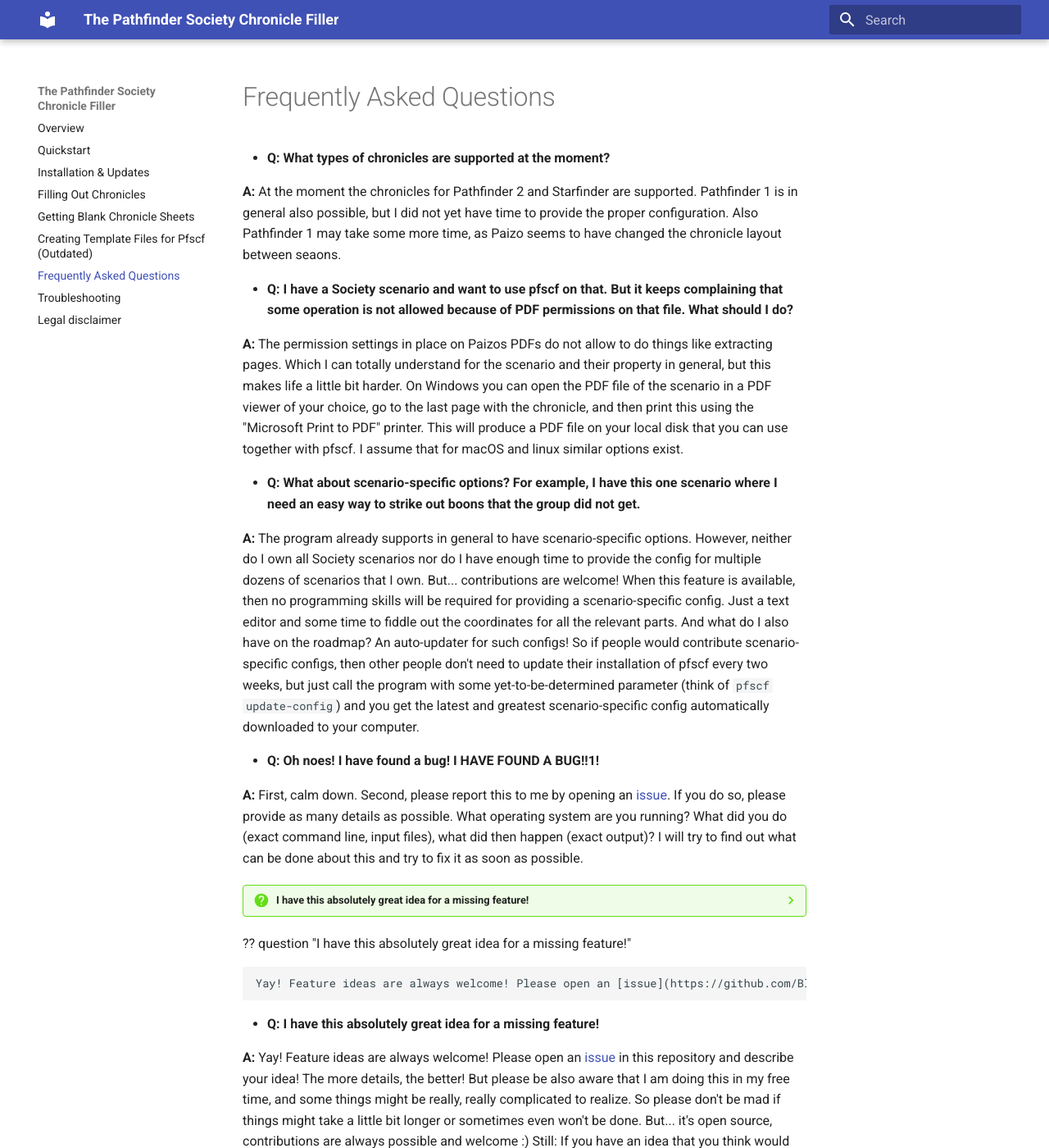
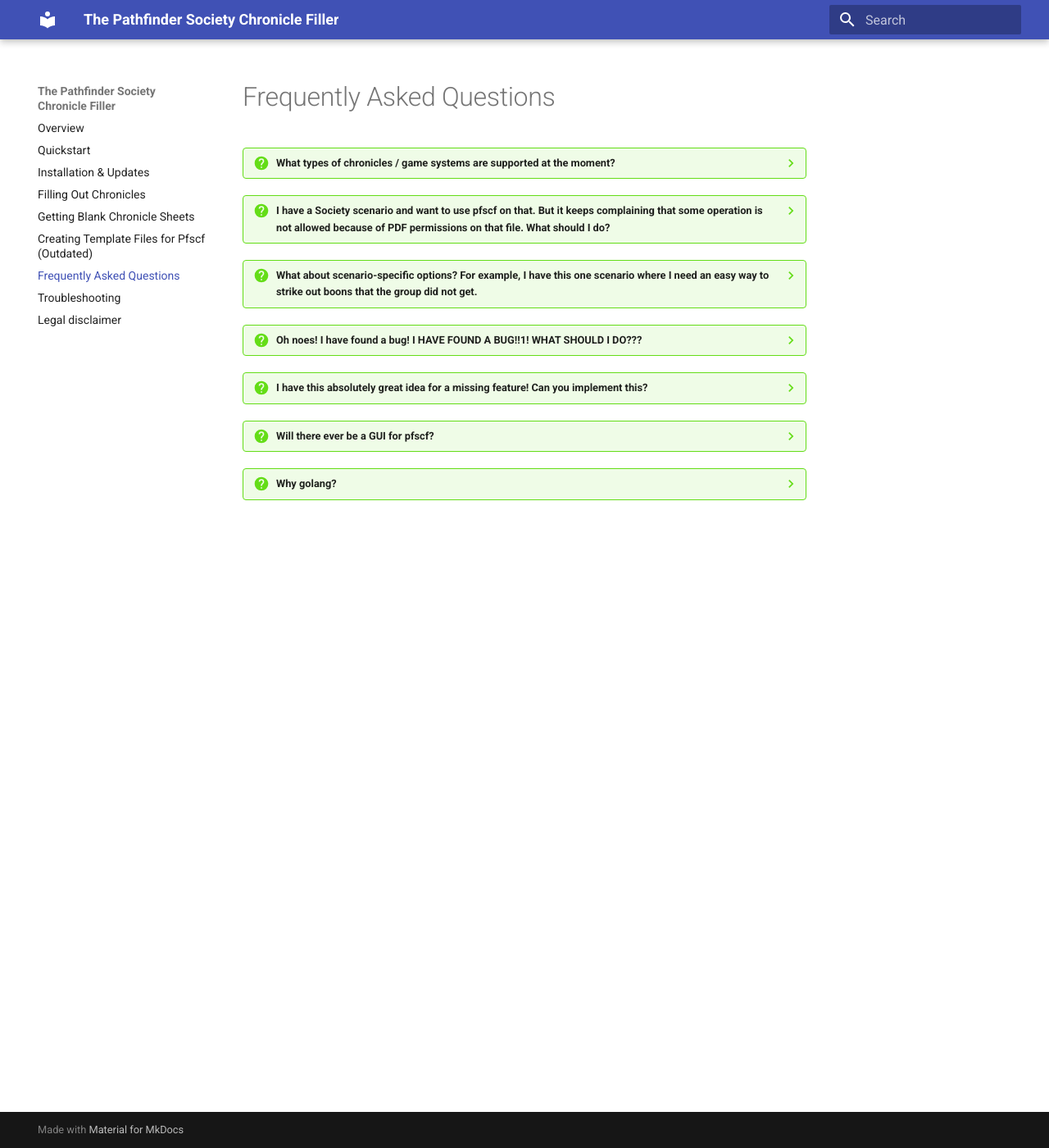
Before and after one commit to Blesmol/pfscf, an MkDocs documentation site: the page built from docs/faq.md, in a window 1280 px wide and 1400 px high. Shown: the whole window at 82% size. Built offline with MkDocs 1.6.1 and Material for MkDocs 9.7.7, drawn with Linux system fonts in a browser that asks for light colours; some of the changed text lies outside the part shown.

Commit message:
doc: reformat FAQ

```diff
--- a/docs/faq.md
+++ b/docs/faq.md
@@ -1,37 +1,57 @@
 # Frequently Asked Questions
 
-* **Q: What types of chronicles are supported at the moment?**
+??? question "What types of chronicles / game systems are supported at the moment?"
 
-  **A:** At the moment the chronicles for Pathfinder 2 and Starfinder are supported. Pathfinder 1 is in general also possible, but I did not yet have time to provide the proper configuration. Also Pathfinder 1 may take some more time, as Paizo seems to have changed the chronicle layout between seaons.
+	At the moment the chronicles for Pathfinder 2 and Starfinder are supported.
+	Pathfinder 1 is in general also possible, but I did not yet have time to provide the proper configuration.
+	Also Pathfinder 1 may take some more time, as Paizo seems to have changed the chronicle layout between seaons.
 
-* **Q: I have a Society scenario and want to use pfscf on that. But it keeps complaining that some operation is not allowed because of PDF permissions on that file. What should I do?**
+??? question "I have a Society scenario and want to use pfscf on that. But it keeps complaining that some operation is not allowed because of PDF permissions on that file. What should I do?"
 
-  **A:** The permission settings in place on Paizos PDFs do not allow to do things like extracting pages. Which I can totally understand for the scenario and their property in general, but this makes life a little bit harder. On Windows you can open the PDF file of the scenario in a PDF viewer of your choice, go to the last page with the chronicle, and then print this using the "Microsoft Print to PDF" printer. This will produce a PDF file on your local disk that you can use together with pfscf. I assume that for macOS and linux similar options exist.
+	The permission settings in place on Paizos PDFs do not allow to do things like extracting pages.
+	Which I can totally understand for the scenario and their property in general, but this makes life a little bit harder.
+	Have a look at the chapter about [getting blank chronicle sheets](extraction.md) for instructions on how to extract a chronicle sheet from your scenario PDF file.
 
-* **Q: What about scenario-specific options? For example, I have this one scenario where I need an easy way to strike out boons that the group did not get.**
+??? question "What about scenario-specific options? For example, I have this one scenario where I need an easy way to strike out boons that the group did not get."
 
-  **A:** The program already supports in general to have scenario-specific options. However, neither do I own all Society scenarios nor do I have enough time to provide the config for multiple dozens of scenarios that I own. But... contributions are welcome! When this feature is available, then no programming skills will be required for providing a scenario-specific config. Just a text editor and some time to fiddle out the coordinates for all the relevant parts. And what do I also have on the roadmap? An auto-updater for such configs! So if people would contribute scenario-specific configs, then other people don't need to update their installation of pfscf every two weeks, but just call the program with some yet-to-be-determined parameter (think of `pfscf update-config`) and you get the latest and greatest scenario-specific config automatically downloaded to your computer.
+	The program already supports in general to have scenario-specific options, and there are already templates for some scenarios.
+	However, neither do I own all Society scenarios nor do I have enough time to provide the config for multiple dozens of scenarios that I own.
+	But... contributions are welcome!
+	No programming skills are required for providing a scenario-specific config.
+	Just a text editor and some time to fiddle out the coordinates for all the relevant parts.
+	And what do I also have on the roadmap?
+	An auto-updater for such configs!
+	So if people would contribute scenario-specific configs, then other people don't need to update their installation of pfscf every two weeks, but just call the program with some yet-to-be-determined parameter (think of `pfscf update-config`) and you get the latest and greatest scenario-specific config automatically downloaded to your computer.
 
-* **Q: Oh noes! I have found a bug! I HAVE FOUND A BUG!!1!**
+??? question "Oh noes! I have found a bug! I HAVE FOUND A BUG!!1! WHAT SHOULD I DO???"
 
-  **A:** First, calm down. Second, please report this to me by opening an [issue](https://github.com/Blesmol/pfscf/issues). If you do so, please provide as many details as possible. What operating system are you running? What did you do (exact command line, input files), what did then happen (exact output)? I will try to find out what can be done about this and try to fix it as soon as possible.
+	First, calm down.
+	Second, please report this to me by opening an [issue](https://github.com/Blesmol/pfscf/issues).
+	If you do so, please provide as many details as possible.
+	What operating system are you running?
+	What did you do (exact command line, input files), what did then happen (exact output)?
+	I will try to find out what can be done about this and try to fix it as soon as possible.
 
-??? question "I have this absolutely great idea for a missing feature!"
-	Yay! Feature ideas are always welcome! Please open an [issue](https://github.com/Blesmol/pfscf/issues) in this repository and describe your idea! The more details, the better! But please be also aware that I am doing this in my free time, and some things might be really, really complicated to realize. So please don't be mad if things might take a little bit longer or sometimes even won't be done. But... it's open source, contributions are always possible and welcome :) Still: If you have an idea that you think would improve this project, please create an issue here. You'll never know unless you tried!
+??? question "I have this absolutely great idea for a missing feature! Can you implement this?"
 
-?? question "I have this absolutely great idea for a missing feature!"
-
-	Yay! Feature ideas are always welcome! Please open an [issue](https://github.com/Blesmol/pfscf/issues) in this repository and describe your idea! The more details, the better! But please be also aware that I am doing this in my free time, and some things might be really, really complicated to realize. So please don't be mad if things might take a little bit longer or sometimes even won't be done. But... it's open source, contributions are always possible and welcome :) Still: If you have an idea that you think would improve this project, please create an issue here. You'll never know unless you tried!
+	Yay! Feature ideas are always welcome!
+	Please open an [issue](https://github.com/Blesmol/pfscf/issues) in this repository and describe your idea!
+	The more details, the better!
+	But please be also aware that I am doing this in my free time, and some things might be really, really complicated to realize.
+	So please don't be mad if things might take a little bit longer or sometimes even won't be done.
+	But... it's open source, contributions are always possible and welcome :)
+	Still: If you have an idea that you think would improve this project, please create an issue here.
+	You'll never know unless you tried!
 
 
-* **Q: I have this absolutely great idea for a missing feature!**
+??? question "Will there ever be a GUI for pfscf?"
 
-  **A:** Yay! Feature ideas are always welcome! Please open an [issue](https://github.com/Blesmol/pfscf/issues) in this repository and describe your idea! The more details, the better! But please be also aware that I am doing this in my free time, and some things might be really, really complicated to realize. So please don't be mad if things might take a little bit longer or sometimes even won't be done. But... it's open source, contributions are always possible and welcome :) Still: If you have an idea that you think would improve this project, please create an issue here. You'll never know unless you tried!
+	Quite unlikely, at least not by me.
+	I suck at GUIs and am also not that interested in having one for pfscf (although I also see the advantages).
+	But if you're interested in making one and using pfscf in the background, then I'm sure that lots of people will love it!
+	Honestly! It's just not something for me, sorry.
 
-* **Q: Will there ever be a GUI for pfscf?**
+??? question "Why golang?"
 
-  **A:** Not by me. I suck at GUIs and am also not interested in having one for pfscf. But if you're interested in making one and using pfscf in the background, then I'm sure that lots of people will love it! Honestly! It's just not something for me, sorry.
-
-* **Q: Why golang?**
-
-  **A:** It produces standalone executables for all major platforms (Windows, macOS, Linux) and users do not have to install any additional software to use pfscf. Also I wanted to give golang a try anyways (first go project for me), and then it's always good to have something that you plan to use yourself.
+	It produces standalone executables for all major platforms (Windows, macOS, Linux) and users do not have to install any additional software to use pfscf.
+	Also I wanted to give golang a try anyways (first go project for me), and then it's always good to have something that you plan to use yourself.
```
